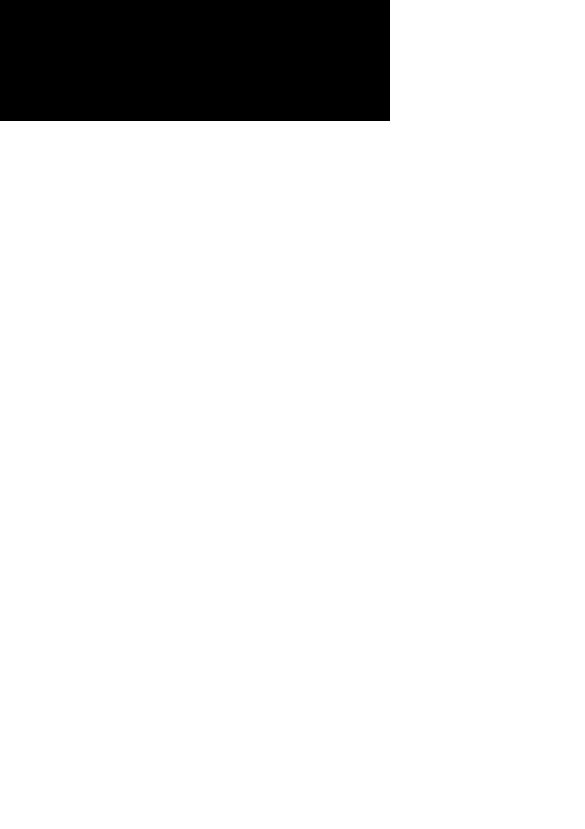
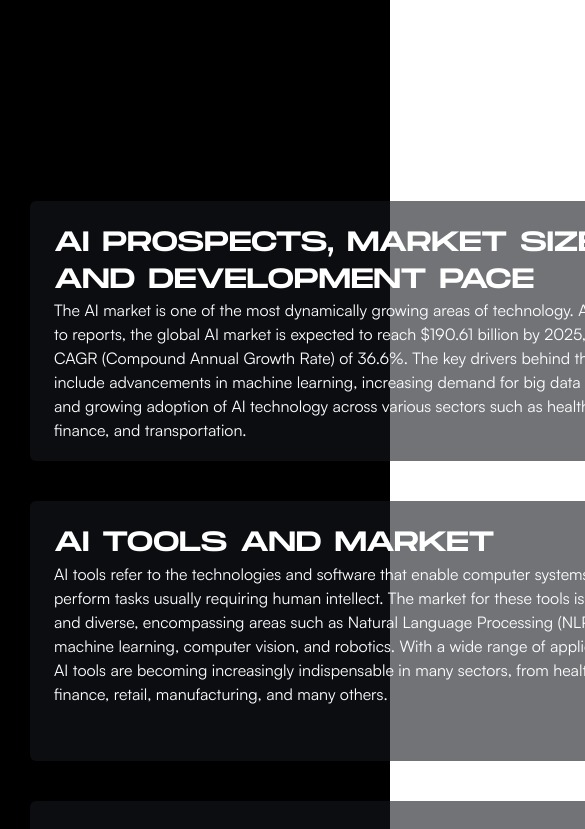
Before and after one commit to kendevops/creon-test, a Next.js app: page / in a window 390 px wide. Shown: the part 2580-3409 px from the top of the page, 585 px wide, since content can reach past the window. Before the commit the page ends 2701 px from the top, so only its background shows below. Built offline with nearby package versions, Linux system fonts and the light colour scheme.

Commit message:
fix: fixed responsiveness of Ai component for screen size 1024px

```diff
--- a/src/app/page.tsx
+++ b/src/app/page.tsx
@@ -27,6 +27,7 @@ export default function Home() {
         <Hero />
         <Mission />
         <Profiting />
+        <Ai />
         {/* <CreonPass />
         <ComingSoon />
         <Ai />
--- a/src/components/atoms/AiCard.tsx
+++ b/src/components/atoms/AiCard.tsx
@@ -3,16 +3,17 @@ import { CardType } from "./Token";
 
 export default function AiCard({ title, description, imgSrc }: CardType) {
   return (
-    <article className="flex h-[302px] w-[1440px] rounded-md bg-CardColor">
-      <div className="flex flex-col gap[15px] py-10 px-10 w-[907]">
-        <h1 className="text-white font-monument text-[38px] font-normal uppercase leading-[130%]">
+    <article className="flex xl:h-[302px] xl:w-[1440px] w-[964px] h-[260px] rounded-md bg-CardColor">
+      <div className="flex flex-col py-[24px] pl-[24px] pr-[30px]  xl:py-10 xl:px-10">
+        <h1 className="text-white font-monument text-[28px] xl:text-[38px] font-normal uppercase leading-[130%]">
           {title}
         </h1>
-        <p className="text-white font-satoshi text-[18px] font-normal">
+        <p className="text-white font-satoshi text-base xl:text-lg font-normal">
           {description}
         </p>
       </div>
-      <Image src={imgSrc} alt="Ai Image" width={453} height={302} className="flex-shrink-0" />
+      <Image src={imgSrc} alt="Ai Image" width={453} height={302} className="flex-shrink-0 xl:block hidden" />
+      <Image src={imgSrc} alt="Ai Image" width={308} height={260} className="flex-shrink-0 xl:hidden block" />
     </article>
   );
 }
--- a/src/components/layouts/Ai.tsx
+++ b/src/components/layouts/Ai.tsx
@@ -2,7 +2,7 @@ import AiCard from "../atoms/AiCard";
 
 export default function ComingSoon() {
   return (
-    <section className="px-[190px] pt-20 pb-20 flex flex-col gap-10">
+    <section className="xl:px-[190px] pt-20 pb-20 flex flex-col gap-10">
       <AiCard
         title={"AI Prospects, Market Size, and Development Pace"}
         imgSrc={"/Images/ai3.png"}
```
